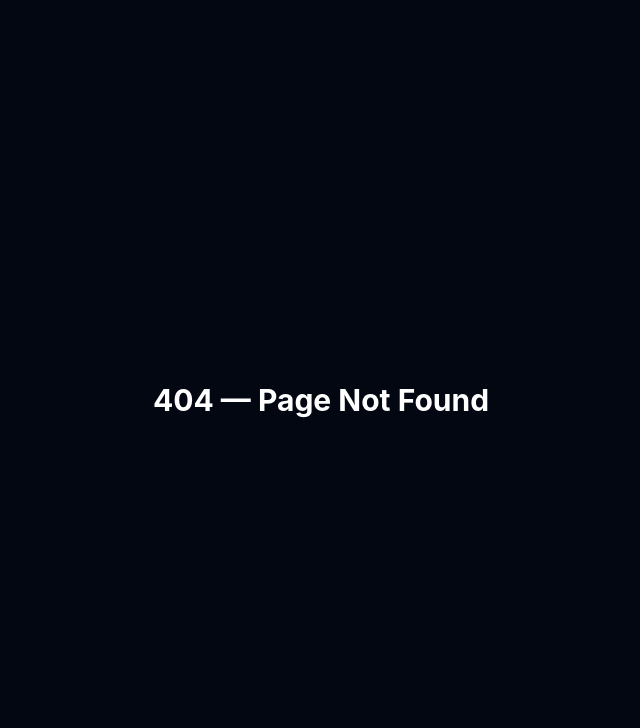
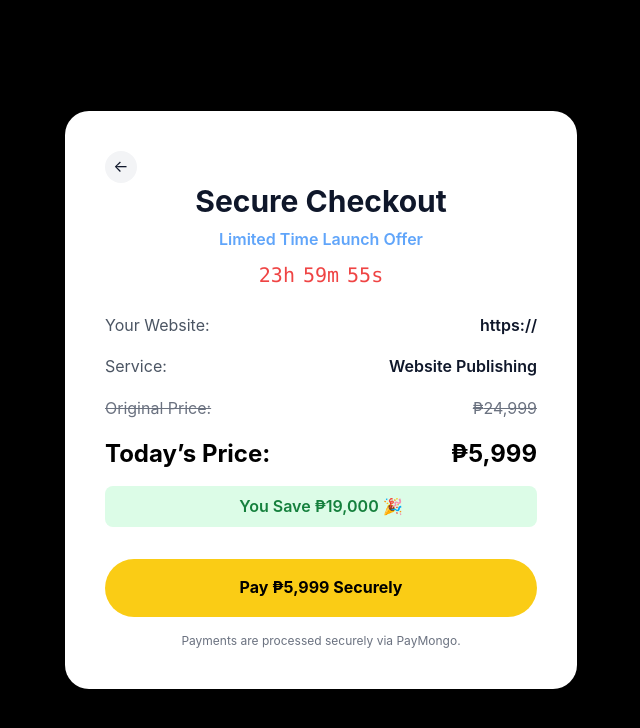
Before and after one commit to Devwezardtech/startup_devfast, a React (Create React App) app in the folder devfast/: page /project/checkout in a window 1280 px wide. Before the commit this address had no page. Shown: the top 728 px of the page, without its empty margins (319-959 px from the left). Built offline with nearby package versions, Linux system fonts and the light colour scheme.

Commit message:
inhance: adding new component fro the new checkout the website there client

```diff
--- a/devfast/src/App.js
+++ b/devfast/src/App.js
@@ -13,6 +13,7 @@ import InkMasterLanding from "./page/sample/Inkmaster";
 import UrbanTeeLanding from "./page/sample/UrbanTee";
 import DonLeoFitnessLanding from "./page/sample/DonLeoFitness";
 import PrimeNestRealtyLanding from "./page/sample/PrimeNestRealty";
+import Checkout from "./page/Urbantee/Checkout";
 
 
 export default function App() {
@@ -34,6 +35,7 @@ export default function App() {
       <Route path="/project/urbanTee" element={<UrbanTeeLanding />} />
       <Route path="/project/donLeoFitness" element={<DonLeoFitnessLanding />} />
       <Route path="/project/primeNestRealty" element={<PrimeNestRealtyLanding />} />
+      <Route path="/project/checkout" element={<Checkout />} />
 
 
 
--- /dev/null
+++ b/devfast/src/page/Urbantee/Checkout.jsx
@@ -0,0 +1,138 @@
+import { useEffect, useState } from "react";
+import { useNavigate } from "react-router-dom";
+
+export default function Checkout() {
+  const [domain, setDomain] = useState("");
+  const [timeLeft, setTimeLeft] = useState(0);
+   const navigate = useNavigate();
+
+  const originalPrice = 24999;
+  const salePrice = 5999;
+  const savings = originalPrice - salePrice;
+
+  useEffect(() => {
+    const savedDomain = localStorage.getItem("pendingDomain");
+    if (savedDomain) {
+      setDomain(savedDomain);
+    }
+
+    // ===== PERSISTENT DEADLINE LOGIC =====
+    let deadline = localStorage.getItem("offerDeadline");
+
+    if (!deadline) {
+      // first visit → create 24h deadline
+      deadline = new Date().getTime() + 24 * 60 * 60 * 1000;
+      localStorage.setItem("offerDeadline", deadline);
+    } else {
+      deadline = parseInt(deadline);
+    }
+
+    const timer = setInterval(() => {
+      const now = new Date().getTime();
+      const distance = deadline - now;
+
+      if (distance <= 0) {
+        setTimeLeft(0);
+        clearInterval(timer);
+      } else {
+        setTimeLeft(distance);
+      }
+    }, 1000);
+
+    return () => clearInterval(timer);
+  }, []);
+
+  const hours = Math.floor((timeLeft / (1000 * 60 * 60)) % 24);
+  const minutes = Math.floor((timeLeft / (1000 * 60)) % 60);
+  const seconds = Math.floor((timeLeft / 1000) % 60);
+
+  return (
+    <div className="min-h-screen bg-black flex items-center justify-center px-6">
+      <div className="bg-white p-10 rounded-3xl w-full max-w-lg shadow-2xl">
+         <button
+  onClick={() => navigate(-1)}
+  className=" top-2 right-4 w-8 h-8 flex items-center justify-center
+             rounded-full bg-gray-100 hover:bg-gray-200 transition"
+>
+   ←
+</button>
+
+        <h1 className="text-3xl font-bold mb-2 text-center">
+          Secure Checkout
+        </h1>
+
+        {/* COUNTDOWN */}
+        {timeLeft > 0 ? (
+          <div className="text-center mb-6">
+            <p className="text-blue-400 font-semibold mb-2">
+              Limited Time Launch Offer
+            </p>
+            <div className="flex justify-center gap-2 text-xl font-mono text-red-500">
+              <div>{String(hours).padStart(2, "0")}h</div>
+              <div>{String(minutes).padStart(2, "0")}m</div>
+              <div>{String(seconds).padStart(2, "0")}s</div>
+            </div>
+          </div>
+        ) : (
+          <div className="text-center mb-6 text-red-600 font-bold">
+            Offer Expired
+          </div>
+        )}
+
+        {/* SUMMARY */}
+        <div className="space-y-4 mb-8">
+
+          <div className="flex justify-between">
+            <span className="text-gray-600">Your Website:</span>
+            <span className="font-semibold">https://{domain}</span>
+          </div>
+
+          <div className="flex justify-between">
+            <span className="text-gray-600">Service:</span>
+            <span className="font-semibold">
+              Website Publishing
+            </span>
+          </div>
+
+          <div className="flex justify-between text-gray-500 line-through">
+            <span>Original Price:</span>
+            <span>₱{originalPrice.toLocaleString()}</span>
+          </div>
+
+          <div className="flex justify-between text-2xl font-bold text-black">
+            <span>Today’s Price:</span>
+            <span>₱{salePrice.toLocaleString()}</span>
+          </div>
+
+          <div className="bg-green-100 text-green-700 text-center py-2 rounded-lg font-semibold">
+            You Save ₱{savings.toLocaleString()} 🎉
+          </div>
+
+        </div>
+
+        {/* PAY BUTTON */}
+        <button
+          disabled={timeLeft <= 0}
+          onClick={() => {
+            window.location.href =
+              "https://paymongo.link/l/YOUR_LINK_ID";
+          }}
+          className={`w-full py-4 rounded-full font-bold transition ${
+            timeLeft > 0
+              ? "bg-yellow-400 text-black hover:scale-105"
+              : "bg-gray-300 text-gray-600 cursor-not-allowed"
+          }`}
+        >
+          {timeLeft > 0
+            ? "Pay ₱5,999 Securely"
+            : "Offer Expired"}
+        </button>
+
+        <p className="text-xs text-gray-500 mt-4 text-center">
+          Payments are processed securely via PayMongo.
+        </p>
+
+      </div>
+    </div>
+  );
+}
--- a/devfast/src/page/sample/UrbanTee.jsx
+++ b/devfast/src/page/sample/UrbanTee.jsx
@@ -50,7 +50,7 @@ const [userResponse, setUserResponse] = useState(null);
   const timerRef = useRef(null);
   const attemptRef = useRef(0);
 
-  const delays = [10000, 15000, 20000, 40000, 60000];
+  const delays = [5000, 10000, 10000, 10000, 10000, 10000, 10000, 10000, 10000];
 
 useEffect(() => {
     const scheduleNotification = () => {
@@ -224,22 +224,23 @@ for notify to user to get this like website
       <button
         onClick={() => {
           setDevfastModal(false);
-          setIsEditingMode(true);
-          handleUserResponse("yes");
+          handleUserResponse("no");
         }}
-        className="bg-black text-white px-6 py-2 rounded-full mr-4"
+        className="border px-6 py-2 rounded-full mr-4"
       >
-        Yes
+        Later
       </button>
       <button
         onClick={() => {
           setDevfastModal(false);
-          handleUserResponse("no");
+          setIsEditingMode(true);
+          handleUserResponse("yes");
         }}
-        className="border px-6 py-2 rounded-full"
+        className="bg-black text-white px-6 py-2 rounded-full"
       >
-        No
+        Yes
       </button>
+
     </div>
   </div>
 )}
@@ -495,7 +496,7 @@ shw form if lick edit
             // Optional: store domain before redirect
             localStorage.setItem("pendingDomain", customDomain);
 
-            window.location.href = "/project/urbanTee";
+            navigate("/project/checkout");
           }}
           className="bg-yellow-400 text-gray-700 px-6 py-3 rounded-full font-semibold hover:scale-105 transition"
         >
```
